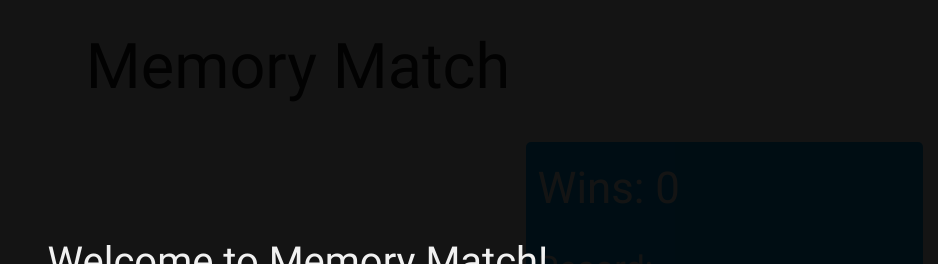
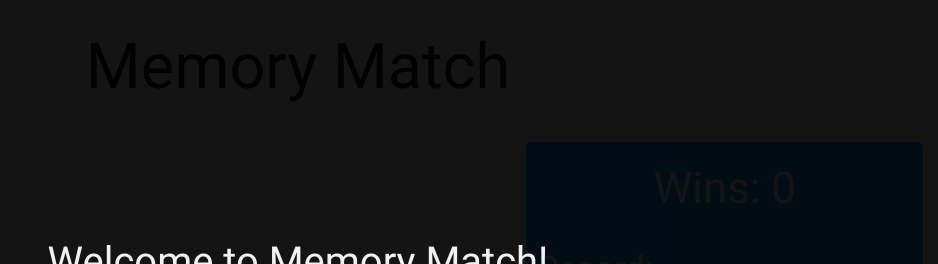
Before and after one commit to seanpascoe/memory-match, a plain HTML site: page index.html in a window 1280 px wide. Shown: the top 264 px of the page, without its empty margins (342-1280 px from the left). Drawn offline with Linux system fonts and the light colour scheme.

Commit message:
center wins element

```diff
--- a/index.html
+++ b/index.html
@@ -18,7 +18,7 @@
       <div id="scorecol" class="col s12 l4">
         <div id="scoreboard" class="col s12 light-blue">
           <div class="row">
-            <h3>Wins: <span id="score">0</span></h3>
+            <h3 class="center">Wins: <span id="score">0</span></h3>
           </div>
           <div class="row">
             <h4>Record: </h4>
```
